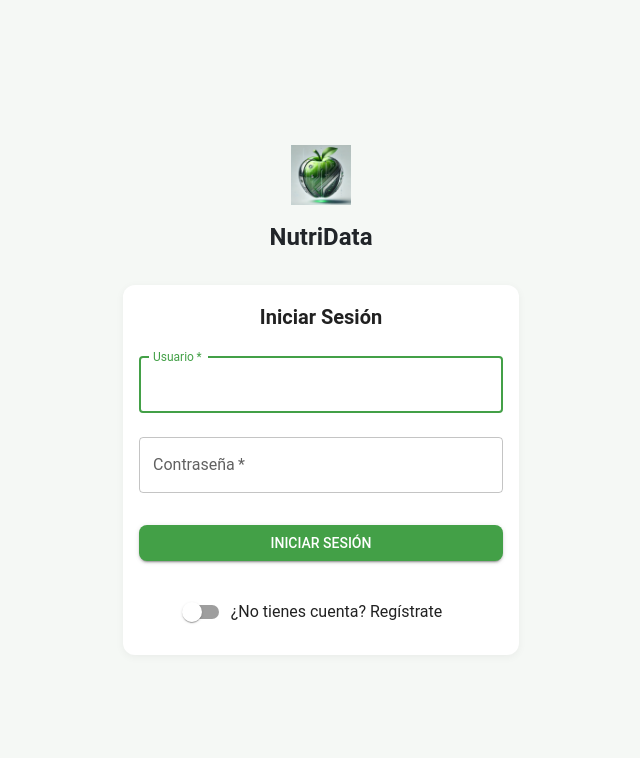
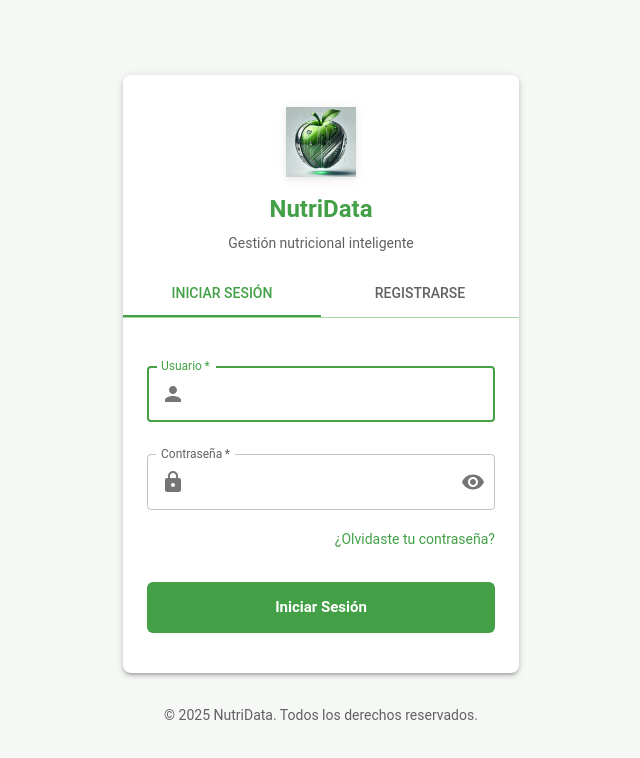
Before and after one commit to IglesiasT/nutridata-frontend, a React (Create React App) app: page /login in a window 1280 px wide. Shown: the top 758 px of the page, without its empty margins (319-959 px from the left). Built offline with nearby package versions, Linux system fonts and the light colour scheme.

Commit message:
change login page design

```diff
--- a/src/components/Login.js
+++ b/src/components/Login.js
@@ -3,24 +3,37 @@ import { useAuth } from '../context/AuthContext';
 import { useNavigate } from 'react-router-dom';
 import {
   Box,
-  Card,
   CardContent,
   TextField,
   Button,
   Typography,
-  Switch,
-  FormControlLabel,
   Alert,
-  Container
+  Container,
+  InputAdornment,
+  IconButton,
+  Tabs,
+  Tab,
+  Divider,
+  Link,
+  Paper
 } from '@mui/material';
+import {
+  Visibility,
+  VisibilityOff,
+  Person,
+  Lock
+} from '@mui/icons-material';
 import logo from '../assets/images/nutridata-logo.webp';
 
 const Login = () => {
   const [username, setUsername] = useState('');
   const [password, setPassword] = useState('');
-  const [isLogin, setIsLogin] = useState(true);
+  const [tabValue, setTabValue] = useState(0);
+  const [showPassword, setShowPassword] = useState(false);
   const { login, register, error, loading } = useAuth();
   const navigate = useNavigate();
+
+  const isLogin = tabValue === 0;
 
   const handleSubmit = async (e) => {
     e.preventDefault();
@@ -31,11 +44,19 @@ const Login = () => {
         navigate('/dashboard');
       } else {
         await register(username, password);
-        setIsLogin(true); // Cambiar a login después de registro exitoso
+        setTabValue(0); // Change to login tab after registration
       }
     } catch (err) {
       console.error('Error:', err);
     }
+  };
+
+  const handleTabChange = (event, newValue) => {
+    setTabValue(newValue);
+  };
+
+  const togglePasswordVisibility = () => {
+    setShowPassword(!showPassword);
   };
 
   return (
@@ -47,31 +68,90 @@ const Login = () => {
           alignItems: 'center',
           justifyContent: 'center',
           minHeight: '100vh',
+          py: 4
         }}
       >
+        <Paper
+          elevation={3}
+          sx={{
+            width: '100%',
+            borderRadius: 2,
+            overflow: 'hidden'
+          }}
+        >
+          {/* Logo and header */}
           <Box
             sx={{
-            mb: 4,
+              pt: 4,
+              pb: 2,
               display: 'flex',
               flexDirection: 'column',
-            alignItems: 'center'
+              alignItems: 'center',
+              backgroundColor: 'background.paper'
             }}
           >
-          <img src={logo} alt="NutriData Logo" style={{ height: 60, marginBottom: 16 }} />
-          <Typography component="h1" variant="h5">
+            <img
+              src={logo}
+              alt="NutriData Logo"
+              style={{
+                height: 70,
+                marginBottom: 16,
+                filter: 'drop-shadow(0px 2px 4px rgba(0,0,0,0.1))'
+              }}
+            />
+            <Typography
+              component="h1"
+              variant="h5"
+              sx={{
+                fontWeight: 'bold',
+                color: 'primary.main'
+              }}
+            >
               NutriData
+            </Typography>
+            <Typography
+              variant="body2"
+              color="text.secondary"
+              sx={{ mt: 1 }}
+            >
+              Gestión nutricional inteligente
             </Typography>
           </Box>
 
-        <Card sx={{ width: '100%' }}>
-          <CardContent>
-            <Typography component="h2" variant="h6" align="center" gutterBottom>
-              {isLogin ? 'Iniciar Sesión' : 'Registrarse'}
-            </Typography>
+          {/* Login and sign up tabs */}
+          <Tabs
+            value={tabValue}
+            onChange={handleTabChange}
+            variant="fullWidth"
+            indicatorColor="primary"
+            textColor="primary"
+            sx={{
+              borderBottom: 1,
+              borderColor: 'divider',
+            }}
+          >
+            <Tab label="Iniciar Sesión" />
+            <Tab label="Registrarse" />
+          </Tabs>
 
-            {error && <Alert severity="error" sx={{ mb: 2 }}>{error}</Alert>}
+          <CardContent sx={{ px: 3, pt: 3, pb: 4 }}>
+            {error && (
+              <Alert
+                severity="error"
+                sx={{
+                  mb: 2,
+                  borderRadius: 1
+                }}
+              >
+                {error}
+              </Alert>
+            )}
 
-            <Box component="form" onSubmit={handleSubmit} sx={{ mt: 1 }}>
+            <Box
+              component="form"
+              onSubmit={handleSubmit}
+              sx={{ mt: 1 }}
+            >
               <TextField
                 margin="normal"
                 required
@@ -83,6 +163,14 @@ const Login = () => {
                 autoFocus
                 value={username}
                 onChange={(e) => setUsername(e.target.value)}
+                InputProps={{
+                  startAdornment: (
+                    <InputAdornment position="start">
+                      <Person color="action" />
+                    </InputAdornment>
+                  ),
+                }}
+                sx={{ mb: 2 }}
               />
               <TextField
                 margin="normal"
@@ -90,36 +178,72 @@ const Login = () => {
                 fullWidth
                 name="password"
                 label="Contraseña"
-                type="password"
+                type={showPassword ? 'text' : 'password'}
                 id="password"
-                autoComplete="current-password"
+                autoComplete={isLogin ? "current-password" : "new-password"}
                 value={password}
                 onChange={(e) => setPassword(e.target.value)}
+                InputProps={{
+                  startAdornment: (
+                    <InputAdornment position="start">
+                      <Lock color="action" />
+                    </InputAdornment>
+                  ),
+                  endAdornment: (
+                    <InputAdornment position="end">
+                      <IconButton
+                        aria-label="toggle password visibility"
+                        onClick={togglePasswordVisibility}
+                        edge="end"
+                      >
+                        {showPassword ? <VisibilityOff /> : <Visibility />}
+                      </IconButton>
+                    </InputAdornment>
+                  ),
+                }}
               />
+
+              {isLogin && (
+                <Box sx={{ textAlign: 'right', mt: 1, mb: 2 }}>
+                  <Link href="#" variant="body2" underline="hover">
+                    ¿Olvidaste tu contraseña?
+                  </Link>
+                </Box>
+              )}
+
               <Button
                 type="submit"
                 fullWidth
                 variant="contained"
-                sx={{ mt: 3, mb: 2 }}
+                size="large"
+                sx={{
+                  mt: 2,
+                  mb: 2,
+                  py: 1.5,
+                  borderRadius: 1.5,
+                  textTransform: 'none',
+                  fontWeight: 'bold'
+                }}
+                disableElevation
                 disabled={loading}
               >
-                {loading ? 'Procesando...' : isLogin ? 'Iniciar Sesión' : 'Registrarse'}
+                {loading ? 'Procesando...' : isLogin ? 'Iniciar Sesión' : 'Crear Cuenta'}
               </Button>
 
-              <Box sx={{ display: 'flex', justifyContent: 'center', mt: 2 }}>
-                <FormControlLabel
-                  control={
-                    <Switch
-                      checked={!isLogin}
-                      onChange={() => setIsLogin(!isLogin)}
-                    />
-                  }
-                  label={isLogin ? "¿No tienes cuenta? Regístrate" : "¿Ya tienes cuenta? Inicia sesión"}
-                />
-              </Box>
+              {!isLogin && (
+                <Typography variant="body2" color="text.secondary" align="center" sx={{ mt: 1 }}>
+                  Al registrarte, aceptas nuestros{' '}
+                  <Link href="#" underline="hover">Términos de servicio</Link> y{' '}
+                  <Link href="#" underline="hover">Política de privacidad</Link>
+                </Typography>
+              )}
             </Box>
           </CardContent>
-        </Card>
+        </Paper>
+
+        <Typography variant="body2" color="text.secondary" sx={{ mt: 4 }}>
+          © {new Date().getFullYear()} NutriData. Todos los derechos reservados.
+        </Typography>
       </Box>
     </Container>
   );
```
Lines whose indentation alone changed are shown as unchanged.
